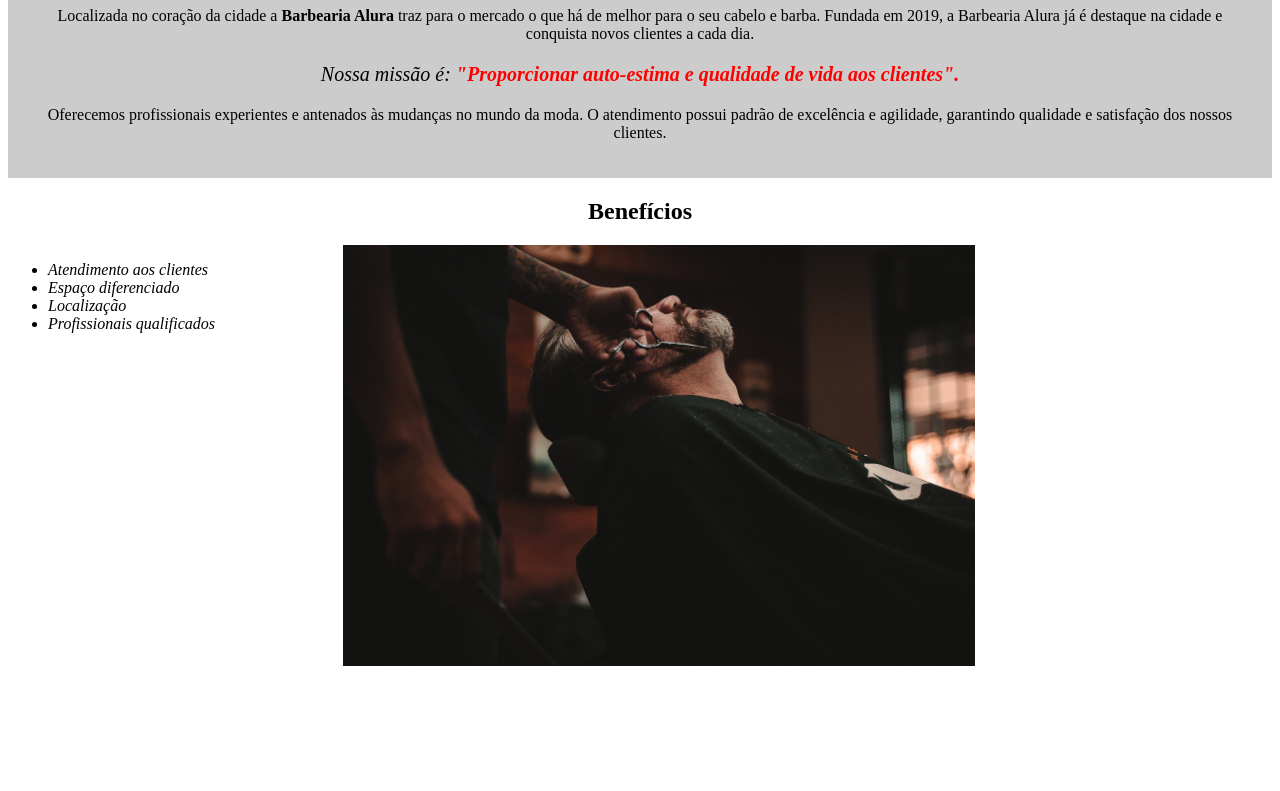
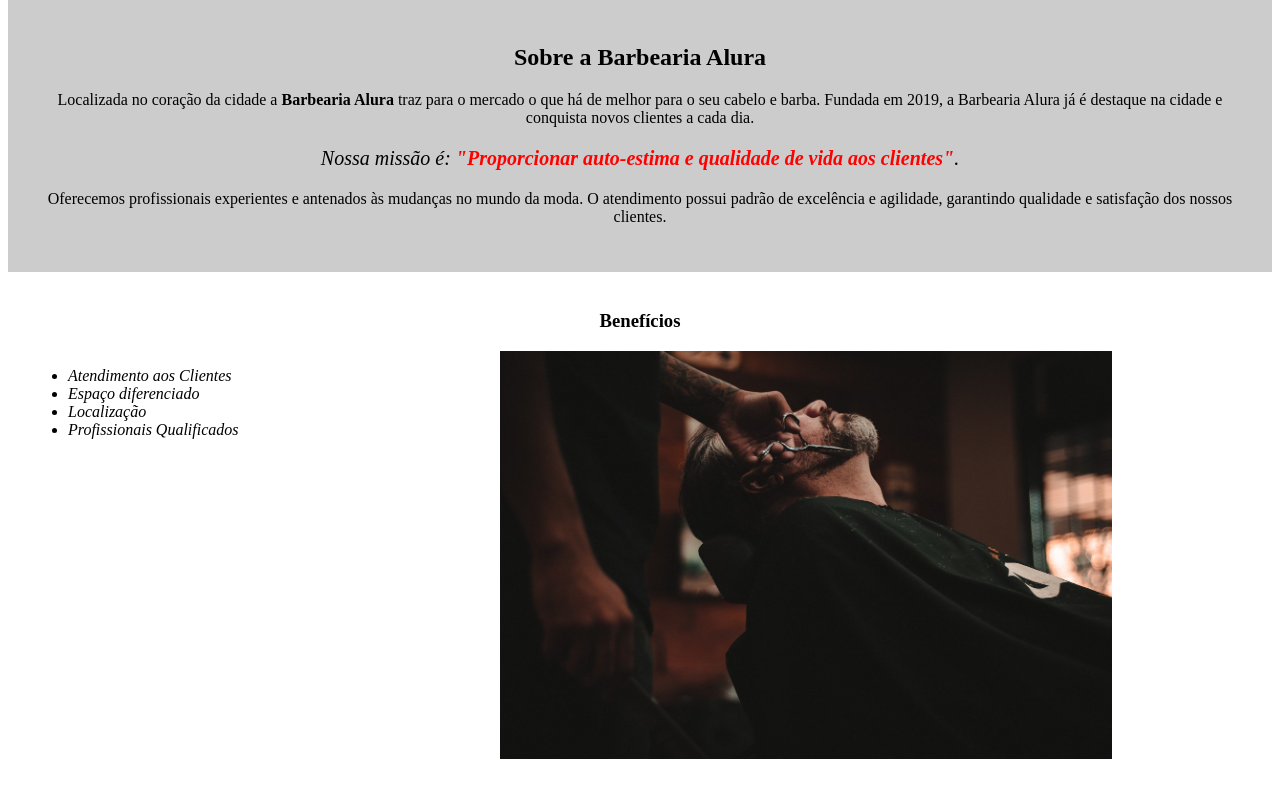
Before and after one commit to Lluanagabriela/Barbearia-Alura., a plain HTML site: page index.html in a window 1280 px wide. Shown: the part 564-1355 px from the top of the page. Before the commit the page ends 1242 px from the top, so only its background shows below. Drawn offline with Linux system fonts and the light colour scheme.

Commit message:
Add files via upload

```diff
--- a/index.html
+++ b/index.html
@@ -2,34 +2,36 @@
 <html lang="pt-br">
 	<head>
 		<meta charset="UTF-8">
-    <meta http-equiv="X-UA-Compatible" content="IE=edge">
-    <meta name="viewport" content="width=device-width, initial-scale=1.0">
 		<title>Barbearia Alura</title>
 		<link rel="stylesheet" href="style.css">
 	</head>
+
 	<body>
+		<header>
+			<h1 class="titulo-principal">Barbearia Alura</h1>
+		</header>
+		<img id="banner" src="banner.jpg">
 		<div class="principal">
-        <img id="banner" src="banner.jpg" alt="">
-        <h1>Sobre a Barbearia Alura</h1>
+			<h2 class="titulo-centralizado">Sobre a Barbearia Alura</h2>
 
-        <p>Localizada no coração da cidade a <strong> Barbearia Alura</strong>  traz para o mercado o que há de melhor para o seu cabelo e barba. Fundada em 2019, a Barbearia Alura já é destaque na cidade e conquista novos clientes a cada dia.</p>
+			<p>Localizada no coração da cidade a <strong>Barbearia Alura</strong> traz para o mercado o que há de melhor para o seu cabelo e barba. Fundada em 2019, a Barbearia Alura já é destaque na cidade e conquista novos clientes a cada dia.</p>
 
-        <p id="missao"> <em> Nossa missão é:<strong> "Proporcionar auto-estima e qualidade de vida aos clientes".</strong></em> </p>
+			<p id="missao"><em>Nossa missão é: <strong>"Proporcionar auto-estima e qualidade de vida aos clientes"</strong>.</em></p>
 
-        <p>Oferecemos profissionais experientes e antenados às mudanças no mundo da moda. O atendimento possui padrão de excelência e agilidade, garantindo qualidade e satisfação dos nossos clientes.
-        </p>
+			<p>Oferecemos profissionais experientes e antenados às mudanças no mundo da moda. O atendimento possui padrão de excelência e agilidade, garantindo qualidade e satisfação dos nossos clientes.</p>
 		</div>
 
 		<div class="beneficios">
-    <h2>Benefícios</h2>
+			<h3 class="titulo-centralizado">Benefícios</h3>
+
 			<ul>
-        <li class="itens" >Atendimento aos clientes</li>
+				<li class="itens">Atendimento aos Clientes</li>
 				<li class="itens">Espaço diferenciado</li>
 				<li class="itens">Localização</li>
-        <li class="itens">Profissionais qualificados</li>
+				<li class="itens">Profissionais Qualificados</li>
 			</ul>
-<img class="imagembeneficios" src="beneficios.jpg" alt="">
+
+			<img src="beneficios.jpg" class="imagembeneficios">
 		</div>
-
 	</body>
 </html>
--- a/style.css
+++ b/style.css
@@ -1,51 +1,48 @@
-body{background-color:white;}
+#banner {
+	width:100%;
+}
 
 .principal{
-background-color: #ccc;
-padding: 20px;
+	background: #CCCCCC;
+	padding: 30px;
 }
 
-
-#banner{
-width: 100%;
+.titulo-principal {
+	padding-left: 20px;
 }
 
-
-h1{
-    color: rgb(0, 0, 0);  text-align: center;
-}
-p{
-    text-align: center;
-
-}
-#missao{ font-size: 20px;
-
+.titulo-centralizado {
+	text-align: center
 }
 
-em strong{
-    color: red;
+p {
+	text-align: center;
 }
 
-.itens{
-    font-style: italic;
+#missao {
+	font-size: 20px
 }
 
-
-.beneficios{
-    background-color: white;
+em strong {
+	color: #FF0000;
 }
 
-h2{
-    text-align: center;
+.itens {
+	font-style: italic
 }
 
-.imagembeneficios{
-width: 50%;
+.beneficios {
+	background: #FFFFFF;
+	padding: 20px;
 }
 
-ul{
-    display: inline-block;
-    vertical-align: top;
-    width: 23%;
+ul {
+	display: inline-block;
+	vertical-align: top;
+	width: 20%;
+	margin-right: 15%;
+}
 
+.imagembeneficios {
+	width: 50%;
 }
```
Also changed, not shown: produtos.html (added, +17 -0 lines), barba.jpg (added), bg.jpg (added), cabelo+barba.jpg (added), cabelo.jpg (added), logo-branco.png (added), logo.png (added). Lines whose indentation alone changed are shown as unchanged.
